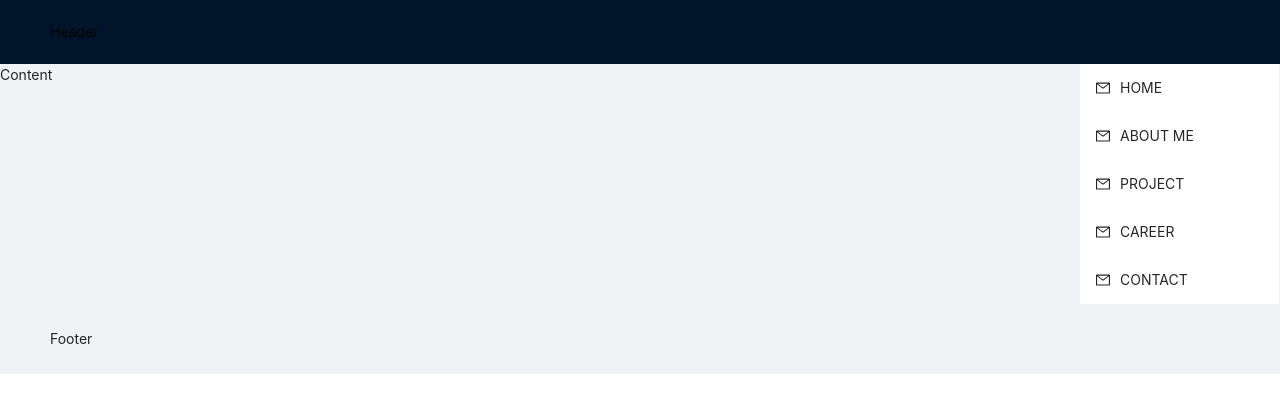
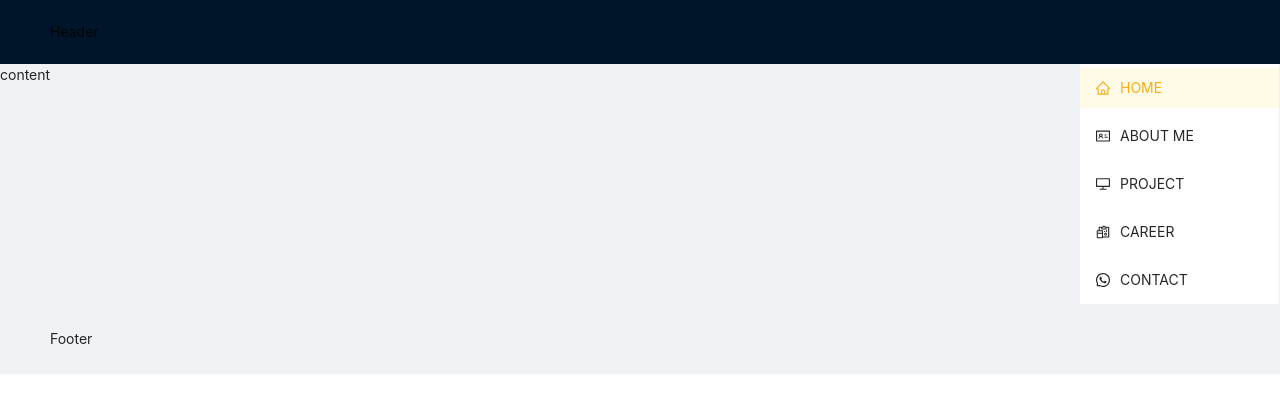
Before and after one commit to yellyB/portfolio, a React (Create React App) app: page / in a window 1280 px wide. Shown: the top 412 px of the page. Built offline with nearby package versions, Linux system fonts and the light colour scheme.

Commit message:
사이드 바(+아이콘)

```diff
--- a/src/App.tsx
+++ b/src/App.tsx
@@ -1,4 +1,4 @@
-import React, { useState } from "react";
+import React, { useState, useEffect } from "react";
 import "./App.less";
 import "./style.css";
 import { Layout } from "antd";
@@ -10,13 +10,15 @@ const { Header, Content, Footer } = Layout;
 const App = () => {
   const [siderKey, setSiderKey] = useState<string>("HOME");
 
+  useEffect(() => {}, []);
+
   return (
     <Layout>
       <Header>Header</Header>
       <Layout>
-        <Content>Content</Content>
+        <Content>content</Content>
         <Sider>
-          <Siders key={siderKey} setKey={setSiderKey} />
+          <Siders siderKey={siderKey} setKey={setSiderKey} />
         </Sider>
       </Layout>
       <Footer>Footer</Footer>
--- a/src/layouts/Siders.tsx
+++ b/src/layouts/Siders.tsx
@@ -1,43 +1,38 @@
-import React, { useEffect } from "react";
+import React from "react";
 import { Menu } from "antd";
 import {
-  MailOutlined,
-  AppstoreOutlined,
-  SettingOutlined,
+  HomeOutlined,
+  IdcardOutlined,
+  DesktopOutlined,
+  ReconciliationOutlined,
+  WhatsAppOutlined,
 } from "@ant-design/icons";
 
-const Siders = (props: { key: string; setKey: Function }) => {
-  const { key, setKey } = props;
-
-  const handleClick = (e: any) => {
-    setKey(e.key);
-  };
-  console.log(props);
-
-  useEffect(() => {
-    console.log(key);
-  }, [key]);
+const Siders = (props: { siderKey: string; setKey: Function }) => {
+  const { siderKey, setKey } = props;
 
   return (
     <Menu
-      onClick={handleClick}
+      onClick={(e: any) => {
+        setKey(e.key);
+      }}
       style={{ width: "100%" }}
       mode="vertical"
-      defaultSelectedKeys={[key]}
+      selectedKeys={[siderKey]}
     >
-      <Menu.Item key="HOME" icon={<MailOutlined />}>
+      <Menu.Item key="HOME" icon={<HomeOutlined />}>
         HOME
       </Menu.Item>
-      <Menu.Item key="SKILS" icon={<MailOutlined />}>
+      <Menu.Item key="ABOUT ME" icon={<IdcardOutlined />}>
         ABOUT ME
       </Menu.Item>
-      <Menu.Item key="PROJECT" icon={<MailOutlined />}>
+      <Menu.Item key="PROJECT" icon={<DesktopOutlined />}>
         PROJECT
       </Menu.Item>
-      <Menu.Item key="CAREER" icon={<MailOutlined />}>
+      <Menu.Item key="CAREER" icon={<ReconciliationOutlined />}>
         CAREER
       </Menu.Item>
-      <Menu.Item key="CONTACT" icon={<MailOutlined />}>
+      <Menu.Item key="CONTACT" icon={<WhatsAppOutlined />}>
         CONTACT
       </Menu.Item>
     </Menu>
```
